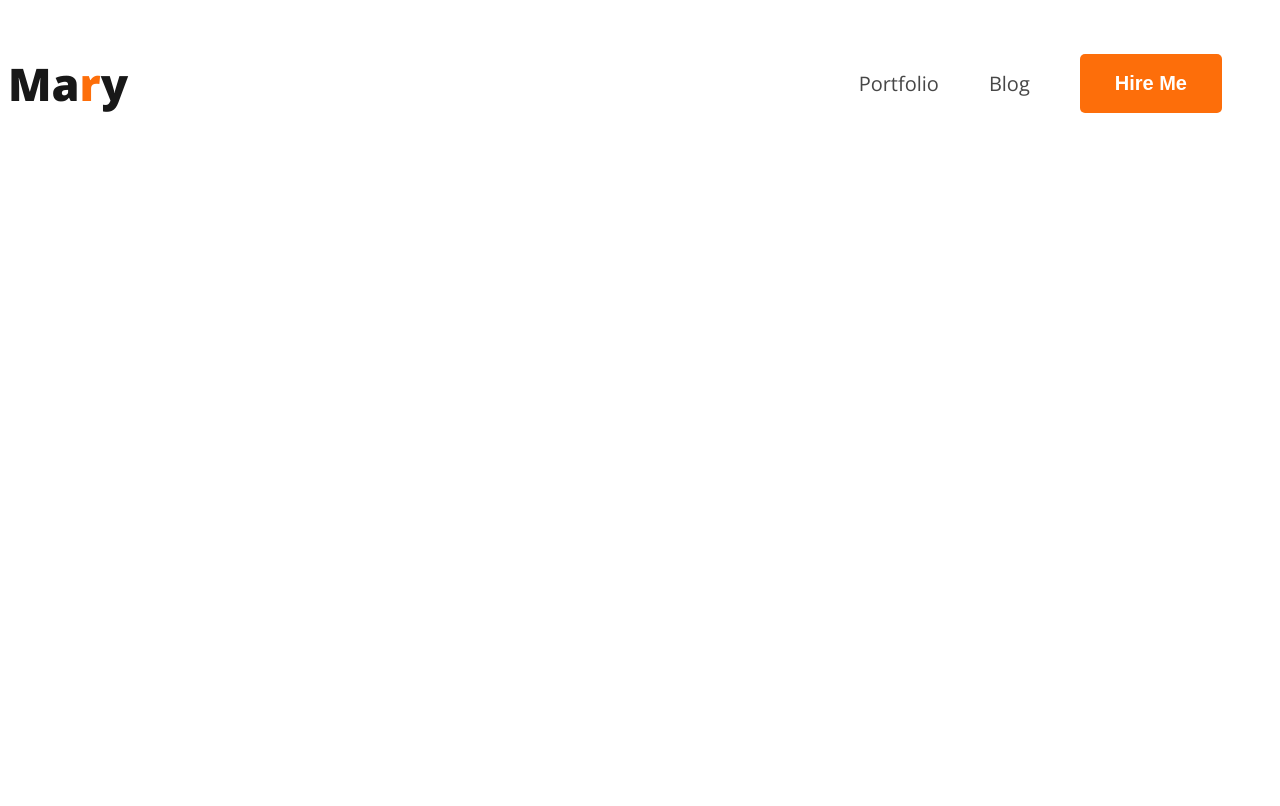
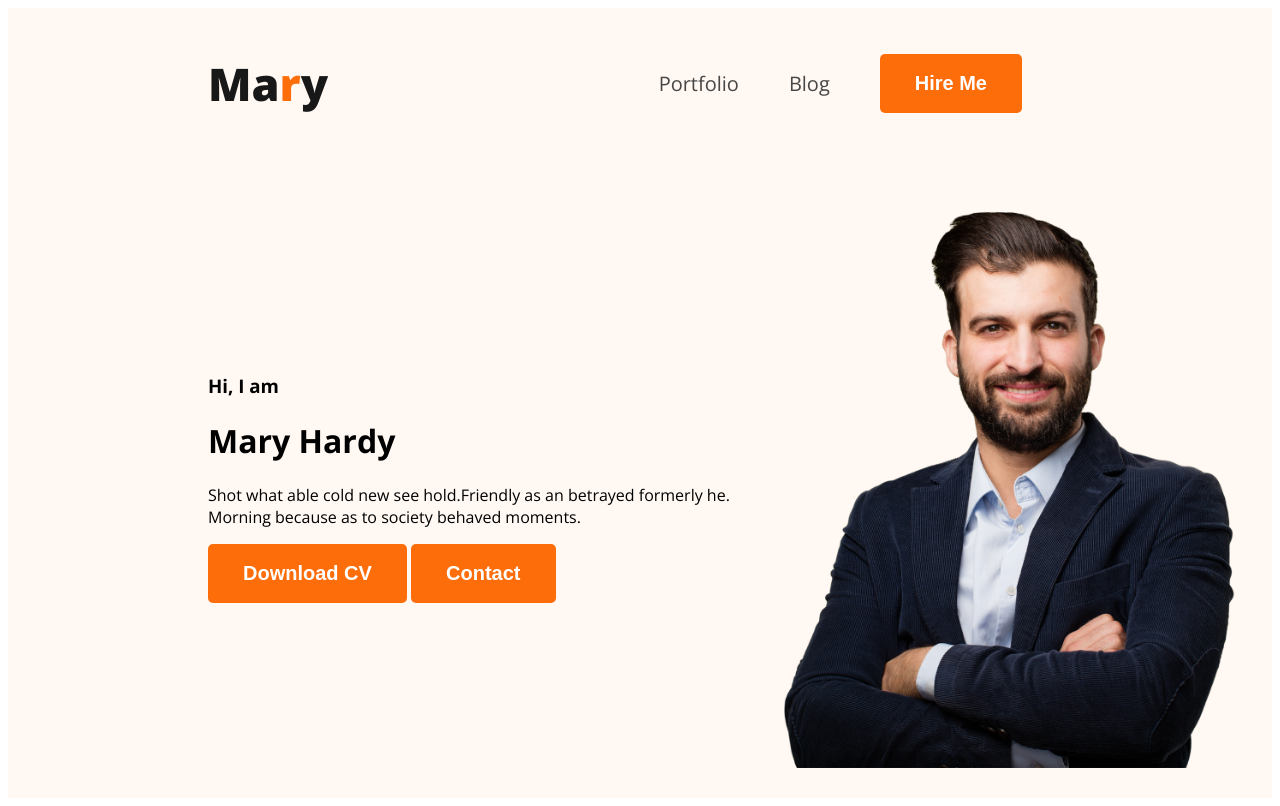
Before and after one commit to imrulislam2/webdeveloper-portfolio, a plain HTML site: page index.html in a window 1280 px wide. Drawn offline with nearby package versions, Linux system fonts and the light colour scheme.

Commit message:
added header

```diff
--- a/index.html
+++ b/index.html
@@ -13,7 +13,7 @@
     <link rel="stylesheet" href="styles/portfolio.css" />
   </head>
   <body>
-    <header>
+    <header class="header">
       <nav>
         <h3 class="nav-title">Ma<span class="text-primary">r</span>y</h3>
         <ul>
@@ -22,6 +22,19 @@
           <li><button class="btn-primary">Hire Me</button></li>
         </ul>
       </nav>
+      <div class="banner">
+        <div class="banner-content">
+          <h3 class="header-greeting">Hi, I am</h3>
+          <h1 class="header-title">Mary Hardy</h1>
+          <p>
+            Shot what able cold new see hold.Friendly as an betrayed formerly
+            he. Morning because as to society behaved moments.
+          </p>
+          <button class="btn-primary">Download CV</button>
+          <button class="btn-primary">Contact</button>
+        </div>
+        <img class="profile-pic" src="images/hardy.png" alt="">
+      </div>
     </header>
     <main></main>
     <footer></footer>
--- a/styles/portfolio.css
+++ b/styles/portfolio.css
@@ -22,6 +22,7 @@ nav {
   display: flex;
   justify-content: space-between;
   align-items: center;
+  margin: 0 200px;
 }
 
 .nav-title {
@@ -44,3 +45,17 @@ nav a {
   font-size: 20px;
   font-weight: 400;
 }
+
+/* header related styles */
+.header{
+  background-color: #FFF8F3;
+}
+
+.banner{
+  padding: 30px 30px 30px 200px;
+  display: flex;
+  align-items: center;
+}
+.banner .profile-pic{
+  width: 500px;
+}
```
